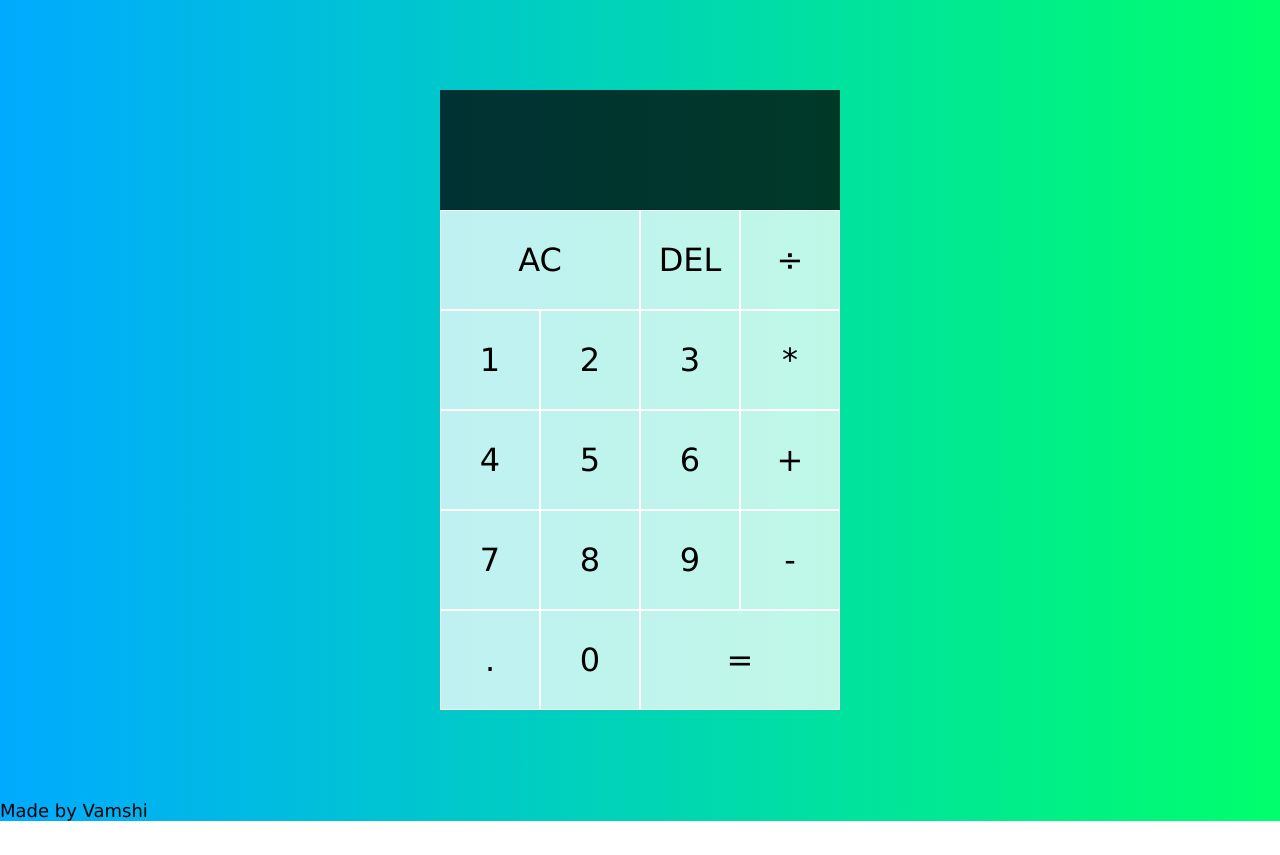
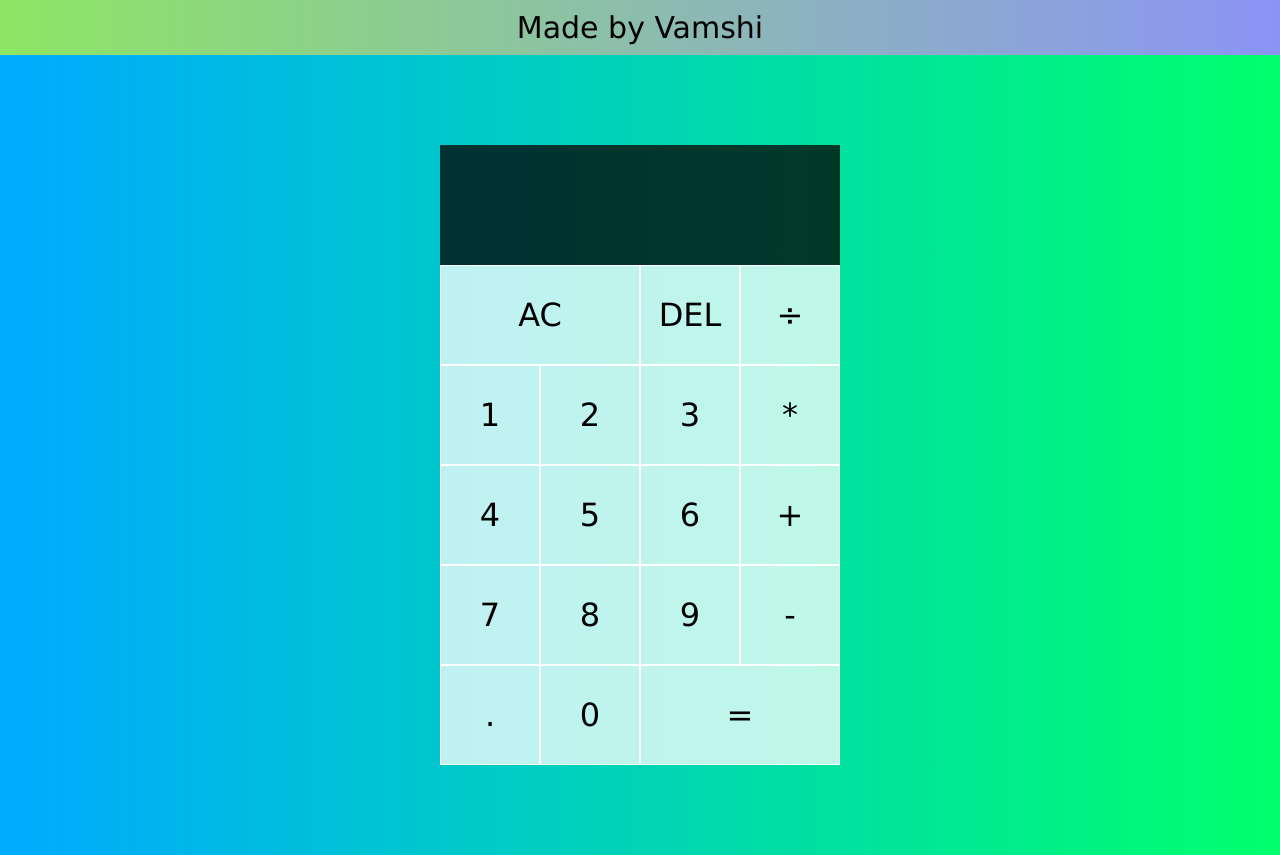
Before and after one commit to VAMSHI-M817/calc_js, a plain HTML site: page index.html in a window 1280 px wide. Before the commit the page ends 821 px from the top, so only its background shows below. Drawn offline with Linux system fonts and the light colour scheme.

Commit message:
last commit

```diff
--- a/app.js
+++ b/app.js
@@ -26,7 +26,7 @@ class Calculator {
       this.evaluate();
     }
     this.operation = operation;
-    this.PreviousOperand = this.CurrentOperand;
+    this.PreviousOperand = this.CurrentOperand
     this.CurrentOperand = "";
   }
 
--- a/index.html
+++ b/index.html
@@ -7,6 +7,9 @@
     <link href="style.css" rel="stylesheet" />
   </head>
   <body>
+    <header>
+      <div class="footer">Made by Vamshi</div>
+    </header>
     <div class="calculator-grid">
       <div class="output">
         <div data-previous-operand class="input-screen"></div>
@@ -32,7 +35,6 @@
       <button data-equal class="span-two">=</button>
     </div>
     <footer>
-      <div class="footer">Made by Vamshi</div>
     </footer>
 
     <script src="app.js"></script>
--- a/style.css
+++ b/style.css
@@ -59,8 +59,11 @@ body {
 }
 
 .footer {
-  font-size: large;
+  padding: 10px;
+  text-align: center;
+  font-size: 30px;
   font-family: "Lucida Sans", "Lucida Sans Regular", "Lucida Grande",
     "Lucida Sans Unicode", Geneva, Verdana, sans-serif;
   font-weight: 100;
+  background: linear-gradient(to right, #8de664, #8b94f5);
 }
```
